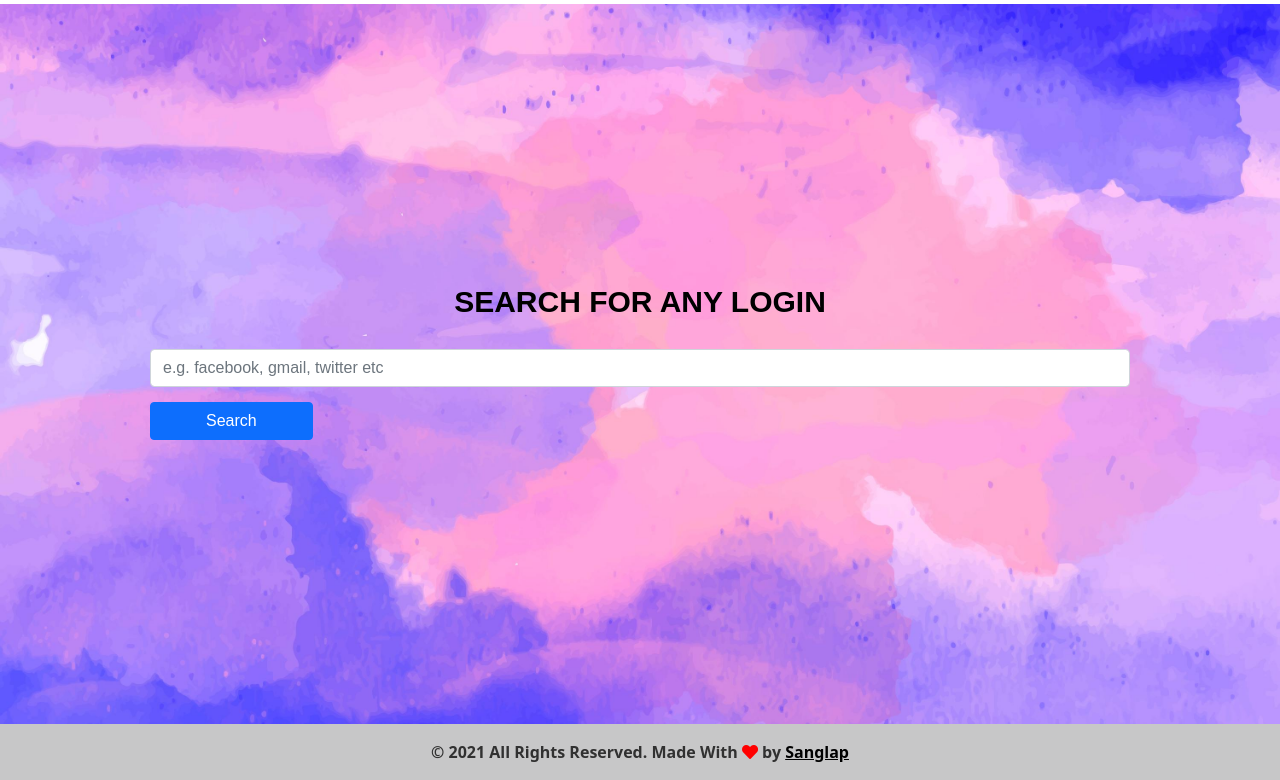
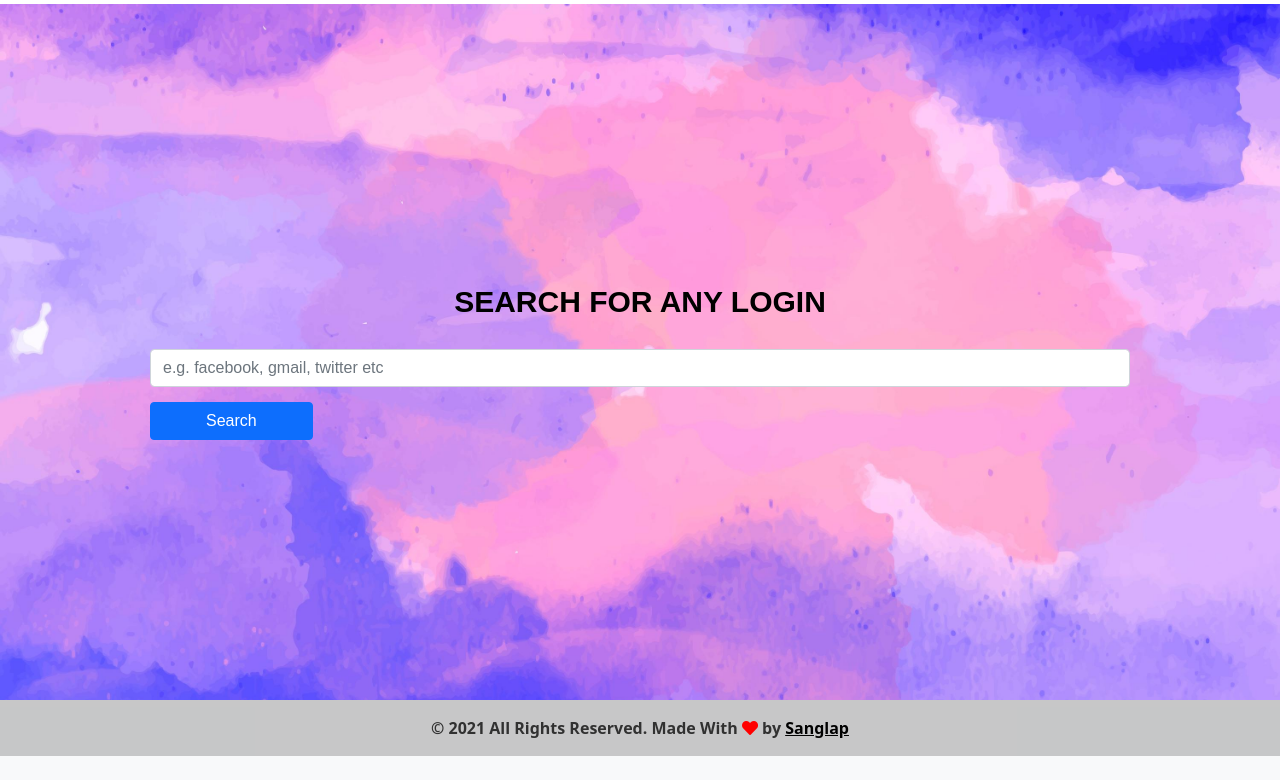
Before and after one commit to SuperSanglap/Loginee, a Flask app: page / in a window 1280 px wide. Shown: the part 56-836 px from the top of the page. After the commit the page ends 812 px from the top, so only its background shows below. Run offline with Flask 2, Linux system fonts and the light colour scheme; some libraries are stand-ins or nearby versions.

Commit message:
Update styles.css

```diff
--- a/static/css/styles.css
+++ b/static/css/styles.css
@@ -12,7 +12,7 @@
 } .home {
     background: url(../img/bg.jpg) no-repeat center;
     background-size: cover;
-    height: 90vh;
+    height: 87vh;
     color: #fff;
     min-height: 450px;
     font-family: 'Ubuntu',sans-serif;
```
